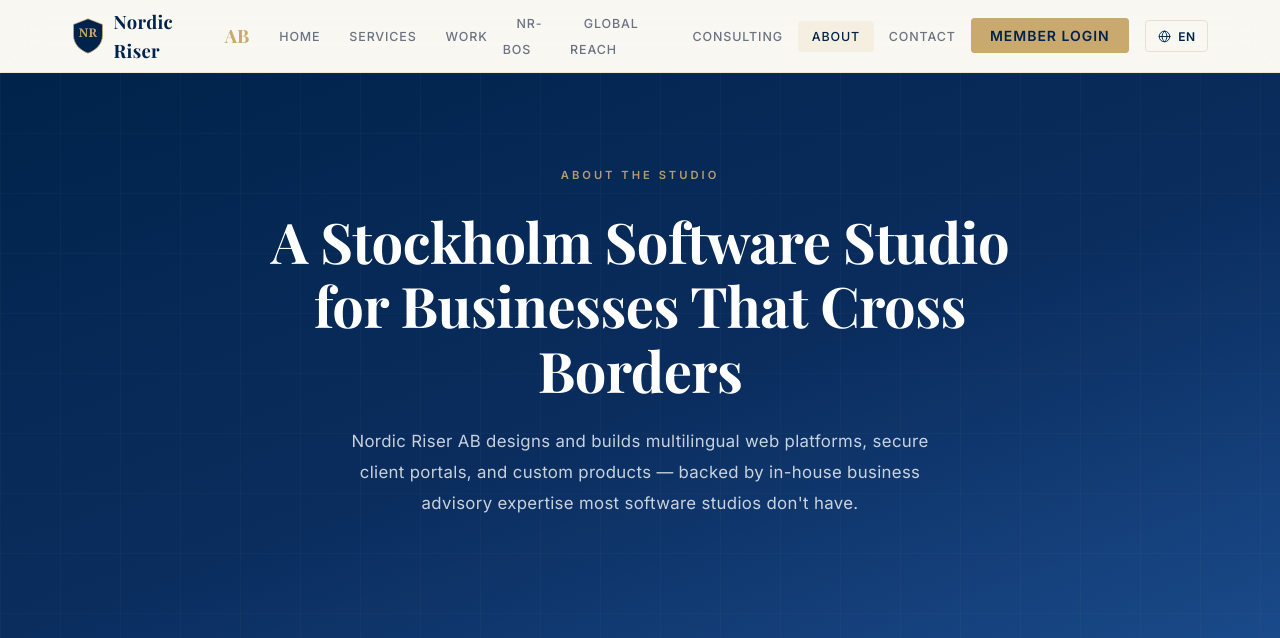
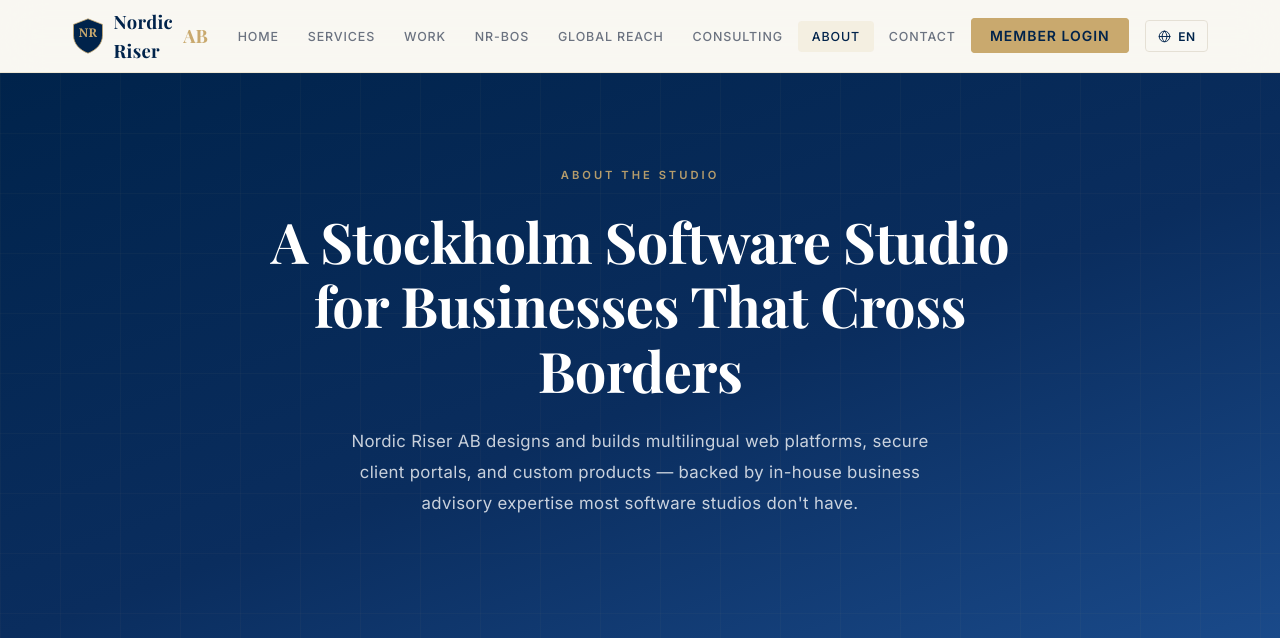
Before and after one commit to Ghazanfarrajpoot/nordicriser.github.io, a web app: file docs/about/index.html in a window 1280 px wide. Shown: the top 638 px of the page. Run offline with its HTML, style and script files only (its server is not run), Linux system fonts and the light colour scheme; some web fonts are replaced.

Commit message:
Fix nav header wrapping: NR-BOS link was breaking onto two lines
.nav-links a had no white-space rule, so the hyphenated "NR-BOS" label
(added when NR-BOS joined primary nav) wrapped at the hyphen once the
bar got tight with 8 items, making that link taller than its siblings
and throwing off the whole header's vertical alignment. Added
white-space: nowrap — confirmed fixed on desktop LTR and Arabic RTL.

Co-Authored-By: Claude Sonnet 5 <noreply@anthropic.com>
Claude-Session: https://claude.ai/code/session_01LH6ET6UMdcZincWxCMaK9W

```diff
--- a/docs/assets/css/styles.css
+++ b/docs/assets/css/styles.css
@@ -158,6 +158,7 @@ img { display: block; max-width: 100%; }
   border-radius: 4px;
   letter-spacing: 0.07em;
   text-transform: uppercase;
+  white-space: nowrap;
   transition: color 0.25s, background 0.25s;
 }
 
--- a/src/assets/css/styles.css
+++ b/src/assets/css/styles.css
@@ -158,6 +158,7 @@ img { display: block; max-width: 100%; }
   border-radius: 4px;
   letter-spacing: 0.07em;
   text-transform: uppercase;
+  white-space: nowrap;
   transition: color 0.25s, background 0.25s;
 }
 
```
